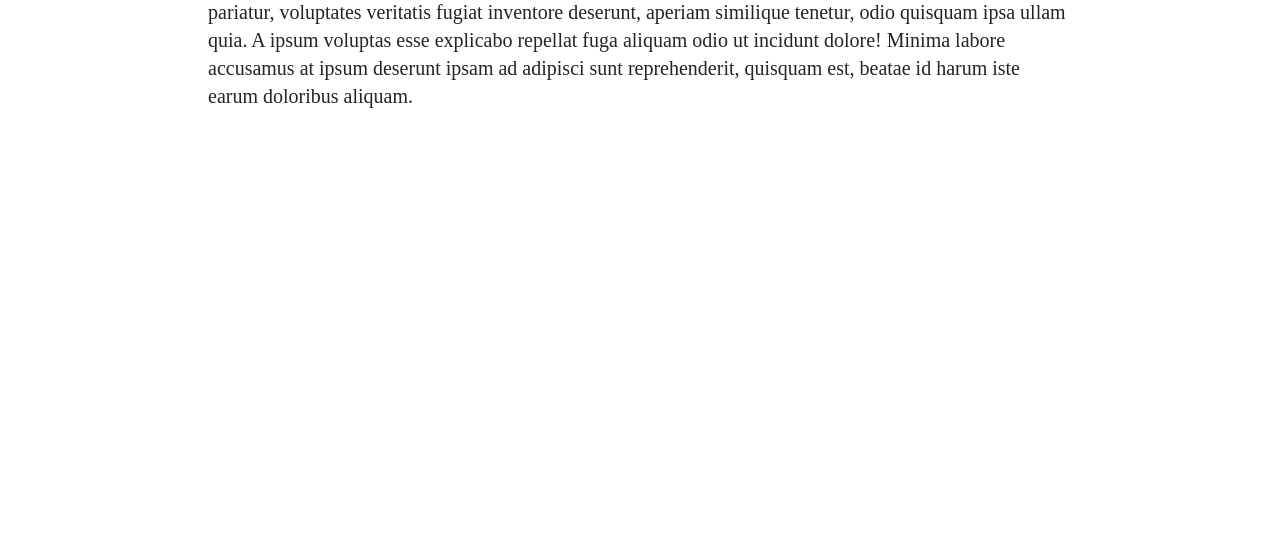
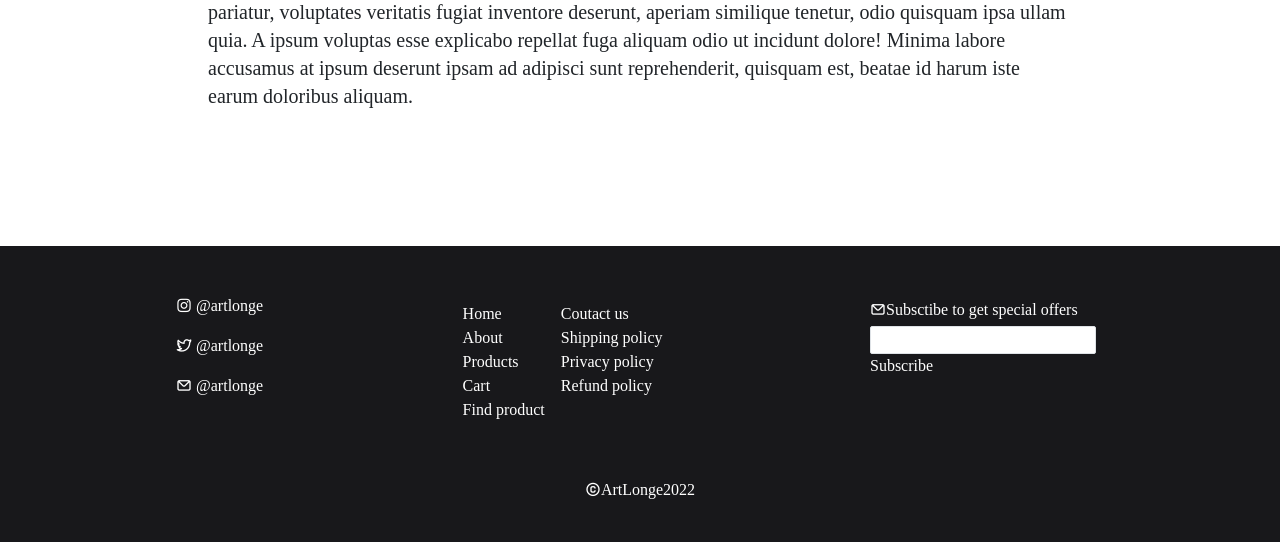
Before and after one commit to webala/ecom-classic, a Django app: page /shop/about in a window 1280 px wide. Shown: the part 958-1500 px from the top of the page. Before the commit the page ends 1066 px from the top, so only its background shows below. Run offline with Django 4.2, Linux system fonts and the light colour scheme; some libraries are stand-ins or nearby versions.

Commit message:
REFACTOR: footer

```diff
--- a/shop/templates/about.html
+++ b/shop/templates/about.html
@@ -2,12 +2,12 @@
 {% load static %}
 {% block content %}
 
-<div class="about flex flex-col items-center">
+<div class="about flex flex-col items-center relative">
     {% include 'nav.html' %}
-    <div class="heading mt-28">
+    <div class="heading mt-28 relative">
         <h1 class='my-10 text-2xl font-bold'>About</h1>
     </div>
-    <div class='w-full px-10 md:px-28 xl:px-52 flex flex-col items-start'>
+    <div class='w-full px-10 md:px-28 xl:px-52 flex flex-col items-start pb-64 mb-40'>
         <h1 class='my-10 text-2xl font-semibold'>John Doe</h1>
         <div class='md:text-xl'>
             <div class='float-right top-0 right-0 w-1/2 md:w-72'>
@@ -21,6 +21,8 @@
         </div>
     </div>
 
+    {% include 'footer.html' %}
+
 
 </div>
 
--- a/templates/footer.html
+++ b/templates/footer.html
@@ -1,5 +1,5 @@
 {% load static %}
-<div class="footer flex flex-col bg-zinc-900 w-full text-white absolute bottom-0 p-10 h-fit" id="footer">
+<div class="footer flex flex-col bg-zinc-900 w-full text-white absolute bottom-0 p-10 md:px-16 xl:px-44 2xl:px-60 h-fit" id="footer">
     <div class="flex flex-col md:flex-row items-start md:items-start justify-between">
         <div class="social flex md:flex-col">
             <div class='my-2'>
@@ -15,7 +15,7 @@
                 <a href="#">@artlonge</a>
             </div>
         </div>
-        <div class="site-map flex flex-col md:flex-row flex-wrap items-start md:ml-20 xl:ml-52 m-2">
+        <div class="site-map flex flex-col md:flex-row md:justify-between flex-wrap items-start md:ml-20 xl:ml-52 m-2">
             <div class="flex flex-col p-2 md:p-12">
                 <a href="/shop">Home</a>
                 <a href="/shop/about">About</a>
--- a/theme/static/css/dist/styles.css
+++ b/theme/static/css/dist/styles.css
@@ -877,6 +877,18 @@ select {
   margin-bottom: 11rem;
 }
 
+.mb-20 {
+  margin-bottom: 5rem;
+}
+
+.mb-2 {
+  margin-bottom: 0.5rem;
+}
+
+.mb-40 {
+  margin-bottom: 10rem;
+}
+
 .block {
   display: block;
 }
@@ -1163,6 +1175,14 @@ select {
 
 .pb-64 {
   padding-bottom: 16rem;
+}
+
+.pb-7 {
+  padding-bottom: 1.75rem;
+}
+
+.pb-72 {
+  padding-bottom: 18rem;
 }
 
 .text-xl {
@@ -1547,6 +1567,14 @@ select {
     align-items: flex-start;
   }
 
+  .md\:justify-between {
+    justify-content: space-between;
+  }
+
+  .md\:justify-evenly {
+    justify-content: space-evenly;
+  }
+
   .md\:p-12 {
     padding: 3rem;
   }
@@ -1579,6 +1607,26 @@ select {
     padding-right: 5rem;
   }
 
+  .md\:py-44 {
+    padding-top: 11rem;
+    padding-bottom: 11rem;
+  }
+
+  .md\:px-44 {
+    padding-left: 11rem;
+    padding-right: 11rem;
+  }
+
+  .md\:px-32 {
+    padding-left: 8rem;
+    padding-right: 8rem;
+  }
+
+  .md\:px-1 {
+    padding-left: 0.25rem;
+    padding-right: 0.25rem;
+  }
+
   .md\:pb-0 {
     padding-bottom: 0px;
   }
@@ -1645,6 +1693,11 @@ select {
     padding-right: 14rem;
   }
 
+  .xl\:px-44 {
+    padding-left: 11rem;
+    padding-right: 11rem;
+  }
+
   .xl\:pb-10 {
     padding-bottom: 2.5rem;
   }
@@ -1654,3 +1707,10 @@ select {
     line-height: 2rem;
   }
 }
+
+@media (min-width: 1536px) {
+  .\32xl\:px-60 {
+    padding-left: 15rem;
+    padding-right: 15rem;
+  }
+}
```
